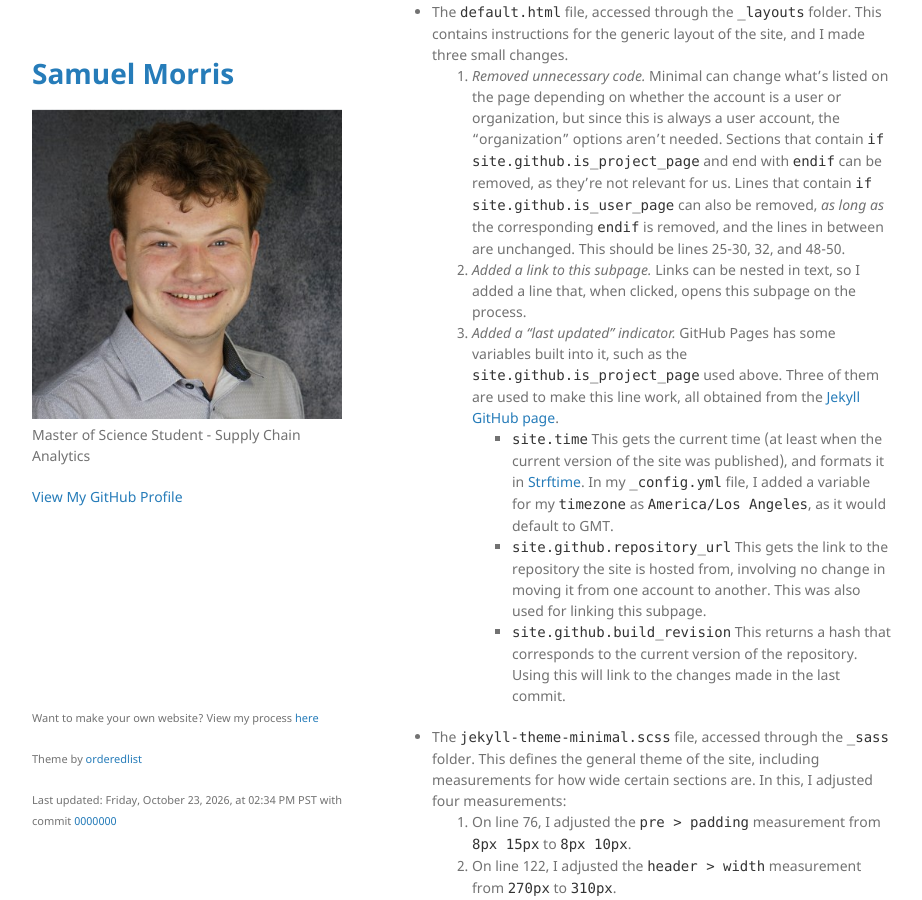
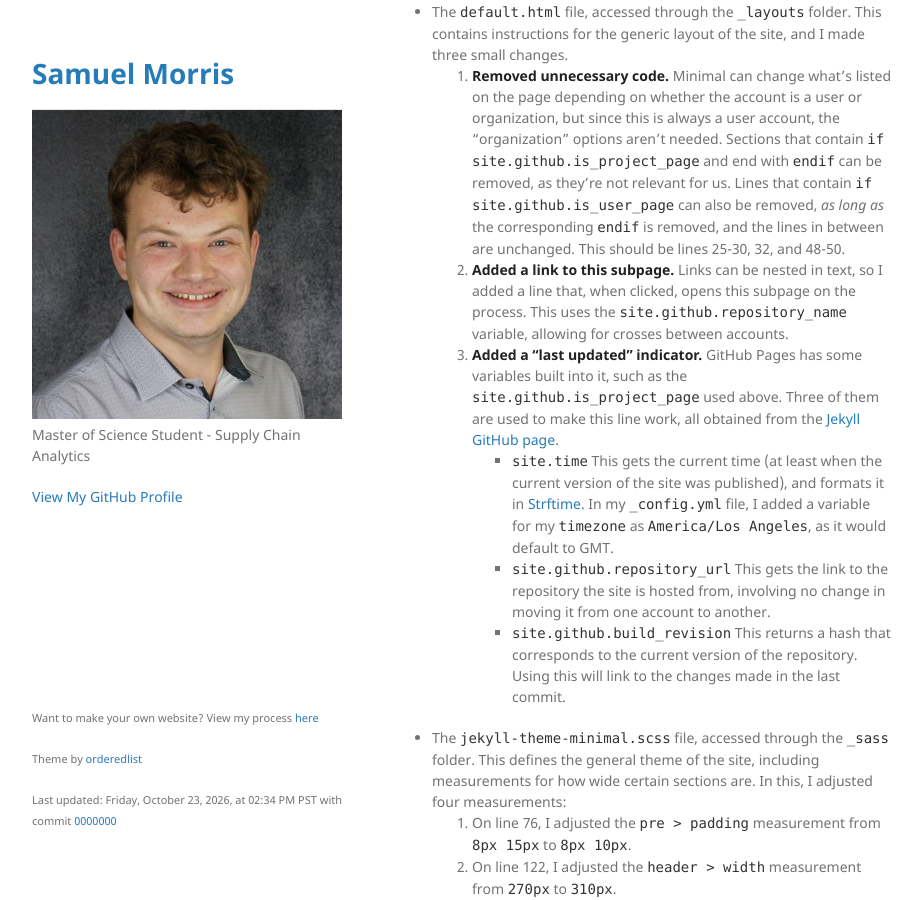
Before and after one commit to morris-sam/morris-sam.github.io, a Jekyll site: the page built from process/index.md, in a window 1280 px wide and 900 px high, scrolled down 5375 px. Shown: the whole window, without its empty margins (178-1100 px from the left). Built offline with Jekyll 4.4.1, drawn with Linux system fonts in a browser that asks for light colours; our own code applies the rules of GitHub Pages for plain Markdown files.

Commit message:
format fixes, variable correction

```diff
--- a/_layouts/default.html
+++ b/_layouts/default.html
@@ -38,7 +38,7 @@
 
       </section>
       <footer>
-        <p><small>Want to make your own website? View my process <a href="{{ site.github.repository_url }}/process">here</a></small></p>
+        <p><small>Want to make your own website? View my process <a href="{{ site.github.repository_name }}/process">here</a></small></p>
         <p><small>Theme by <a href="https://github.com/orderedlist">orderedlist</a></small></p>
         <p><small>Last updated: {{ site.time | date: "%A, %B %e, %Y, at %I:%M %p PST" }} with commit <a href="{{ site.github.repository_url }}/commit/{{ site.github.build_revision }}">{{ site.github.build_revision | slice: 0, 7 }}</a></small></p>
       </footer>
--- a/process/index.md
+++ b/process/index.md
@@ -170,14 +170,14 @@ Some of what we imported from Minimal isn't necessary, and can be deleted in the
 
 To adjust the default layout and theme of the website to create something more customized, I adjusted two different files.
 - The `default.html` file, accessed through the `_layouts` folder. This contains instructions for the generic layout of the site, and I made three small changes.
-   1. *Removed unnecessary code.* Minimal can change what's listed on the page depending on whether the account is a user or organization, but since this is always a user account, the "organization" options aren't needed.
+   1. **Removed unnecessary code.** Minimal can change what's listed on the page depending on whether the account is a user or organization, but since this is always a user account, the "organization" options aren't needed.
    Sections that contain `if site.github.is_project_page` and end with `endif` can be removed, as they're not relevant for us.
    Lines that contain `if site.github.is_user_page` can also be removed, _as long as_ the corresponding `endif` is removed, and the lines in between are unchanged.
    This should be lines 25-30, 32, and 48-50.
-  2. *Added a link to this subpage.* Links can be nested in text, so I added a line that, when clicked, opens this subpage on the process.
-  3. *Added a "last updated" indicator.* GitHub Pages has some variables built into it, such as the `site.github.is_project_page` used above. Three of them are used to make this line work, all obtained from the [Jekyll GitHub page](https://github.com/jekyll/github-metadata/blob/main/docs/site.github.md).
+  2. **Added a link to this subpage.** Links can be nested in text, so I added a line that, when clicked, opens this subpage on the process. This uses the `site.github.repository_name` variable, allowing for crosses between accounts.
+  3. **Added a "last updated" indicator.** GitHub Pages has some variables built into it, such as the `site.github.is_project_page` used above. Three of them are used to make this line work, all obtained from the [Jekyll GitHub page](https://github.com/jekyll/github-metadata/blob/main/docs/site.github.md).
   - `site.time` This gets the current time (at least when the current version of the site was published), and formats it in [Strftime](https://strftime.net). In my `_config.yml` file, I added a variable for my `timezone` as `America/Los Angeles`, as it would default to GMT.
-  - `site.github.repository_url` This gets the link to the repository the site is hosted from, involving no change in moving it from one account to another. This was also used for linking this subpage.
+  - `site.github.repository_url` This gets the link to the repository the site is hosted from, involving no change in moving it from one account to another.
   - `site.github.build_revision` This returns a hash that corresponds to the current version of the repository. Using this will link to the changes made in the last commit.
 - The `jekyll-theme-minimal.scss` file, accessed through the `_sass` folder. This defines the general theme of the site, including measurements for how wide certain sections are. In this, I adjusted four measurements:
   1. On line 76, I adjusted the `pre > padding` measurement from `8px 15px` to `8px 10px`.
```
